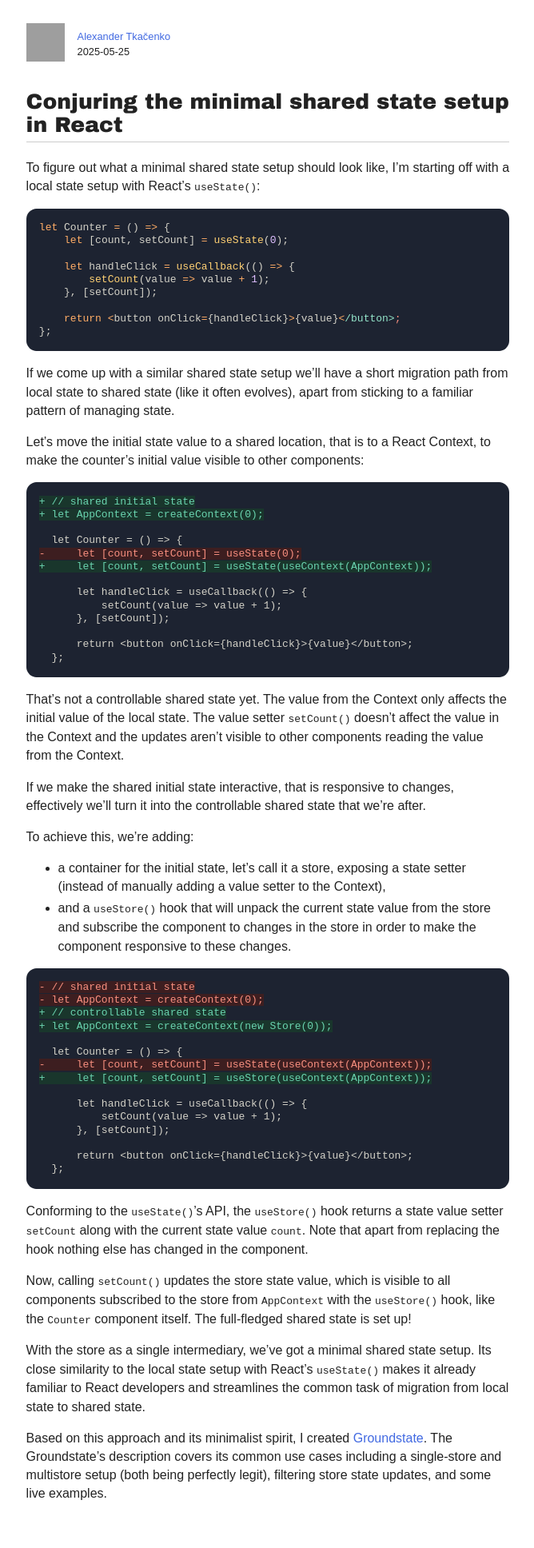
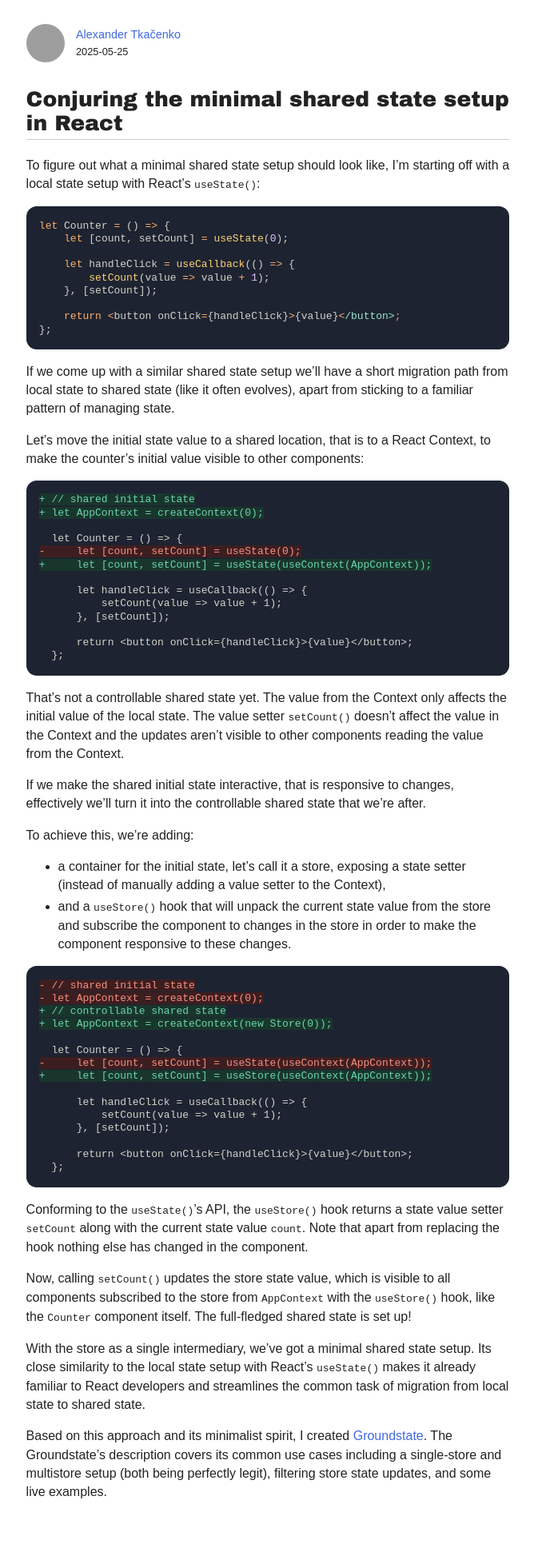
Before and after one commit to axtk/axtk.github.io, a Jekyll site: the page built from groundstate.md, in a window 1280 px wide. Shown: the whole page at 80% size, without its empty margins (305-973 px from the left). Built offline with Jekyll 4.4.1, drawn with Linux system fonts in a browser that asks for light colours; our own code applies the rules of GitHub Pages for plain Markdown files; grey boxes are pictures that could not be loaded.

Commit message:
update article header

```diff
--- a/css/plain.css
+++ b/css/plain.css
@@ -118,9 +118,6 @@
 footer hr {
     display: none;
 }
-header, header small {
-    font-size: .8rem;
-}
 footer, footer small {
     font-size: .6rem;
 }
@@ -172,11 +169,14 @@
 header {
     display: flex;
     align-items: center;
+    font-size: .9rem;
+    line-height: 1.1;
 }
 header .image {
-    margin-right: 1.25em;
+    margin-right: 1em;
 }
 header .image span {
+    display: block;
     font-size: 0;
     border-radius: 50%;
     overflow: hidden;
@@ -184,3 +184,8 @@
 header .image img {
     height: 3rem;
 }
+header .date {
+    display: inline-block;
+    font-size: .8rem;
+    margin-top: .35rem;
+}
```
